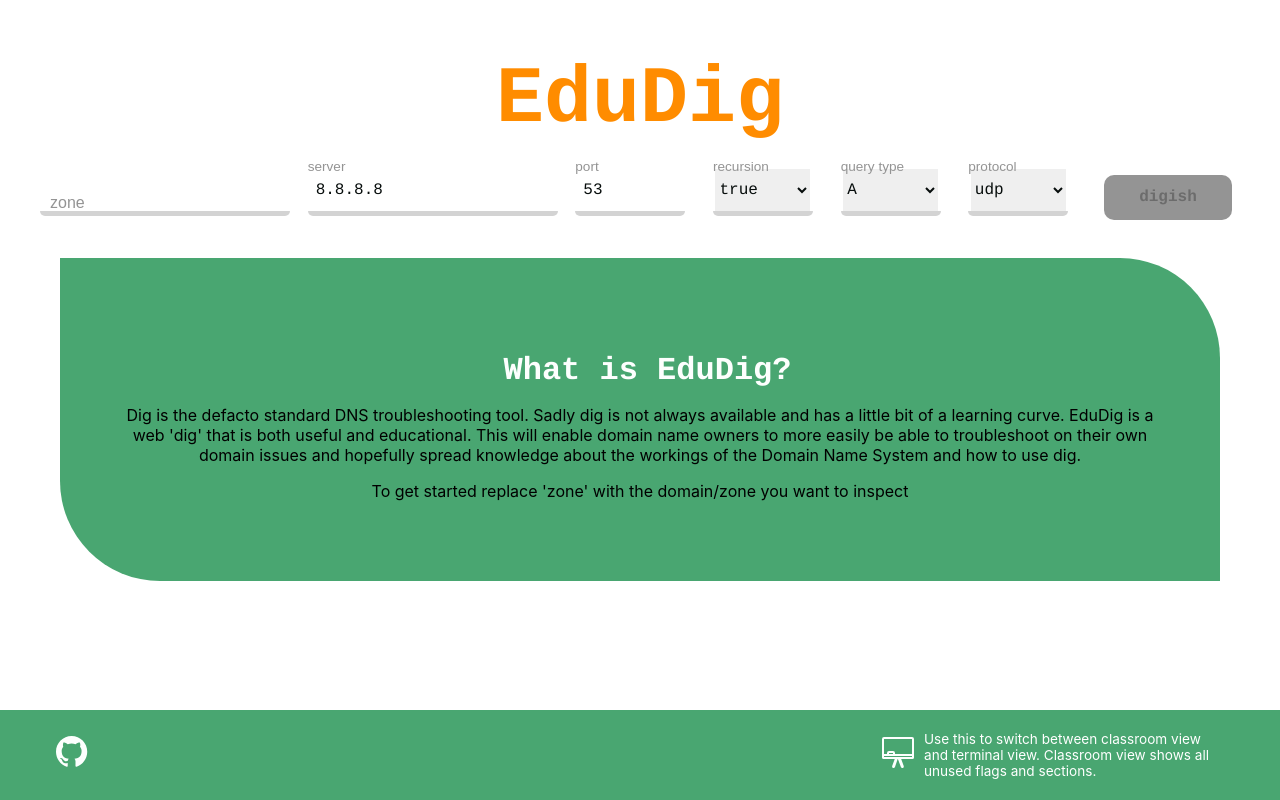
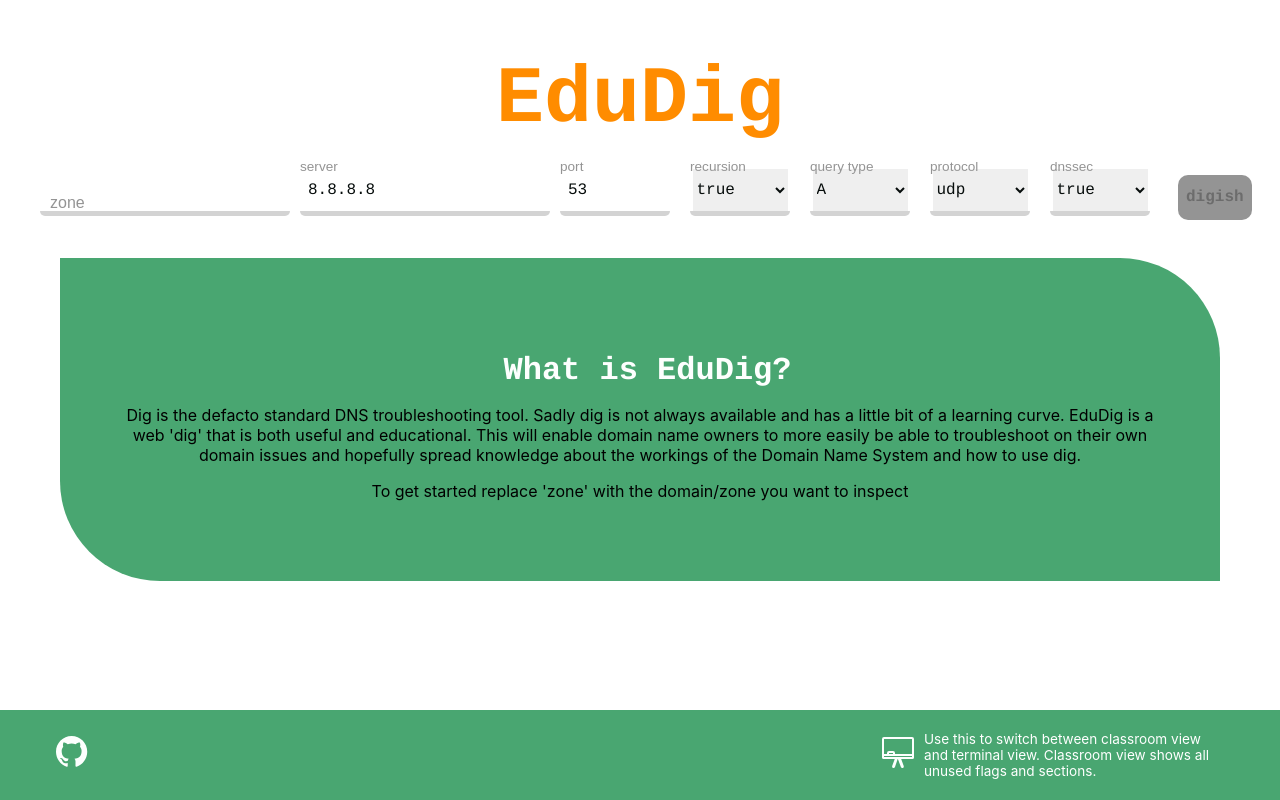
Before and after one commit to dotse/edudig, a React (Create React App) app in the folder edudig-react/: page / in a window 1280 px wide. Built offline with nearby package versions, Linux system fonts and the light colour scheme.

Commit message:
add dnssec input

```diff
--- a/edudig-react/src/components/main.js
+++ b/edudig-react/src/components/main.js
@@ -145,7 +145,8 @@
     const [responseData, setResponseData] = useState([]);
     const [content, setContent] = useState(<EduDig />);
     const [port, setPort] = useState("53");
-    const [recursion, setRecursion] = useState(true)
+    const [recursion, setRecursion] = useState(true);
+    const [dnssec, setDnssec] = useState(true)
     const [state, setState] = useState(false);
 
     useEffect ( () => {
@@ -156,7 +157,7 @@
 
     const handelSubmit = (e) => {
         e.preventDefault();
-        const reqData = {"Zone":`${zone}`, "Nameserver":`${server}`,"Transport":`${protocol}`, "Qtype":`${queryType}`, "Port":`${port}`,"Recursion": `${recursion}`}
+        const reqData = {"Zone":`${zone}`, "Nameserver":`${server}`,"Transport":`${protocol}`, "Qtype":`${queryType}`, "Port":`${port}`,"Recursion": `${recursion}`, "DNSSEC":`${dnssec}`}
         const instance = axios.create({
             baseURL: `${window._env_.REACT_APP_baseURL}`},
             )
@@ -227,6 +228,16 @@
                     <span className="toolTip">Protocol</span>
                     <label className={`is${protocol ? 'active' : ''} `}>protocol</label>
                 </div>
+                <div className="labelDiv _inputSelect">
+                    <StyledSelectBorder className="selectBorder inputTooltip">
+                        <StyledSelect  value={protocol} id="dnssec" onChange={(e) => setDnssec(e.target.value)}>
+                            <option>true</option>
+                            <option>false</option>
+                        </StyledSelect>
+                    </StyledSelectBorder>
+                    <span className="toolTip">DNSSEC</span>
+                    <label className={`is${protocol ? 'active' : ''} `}>dnssec</label>
+                </div>
                 <StyledSubmit className="submit" type="submit" value="digish" disabled={!zone}></StyledSubmit>
             </form>
             </header>
```
